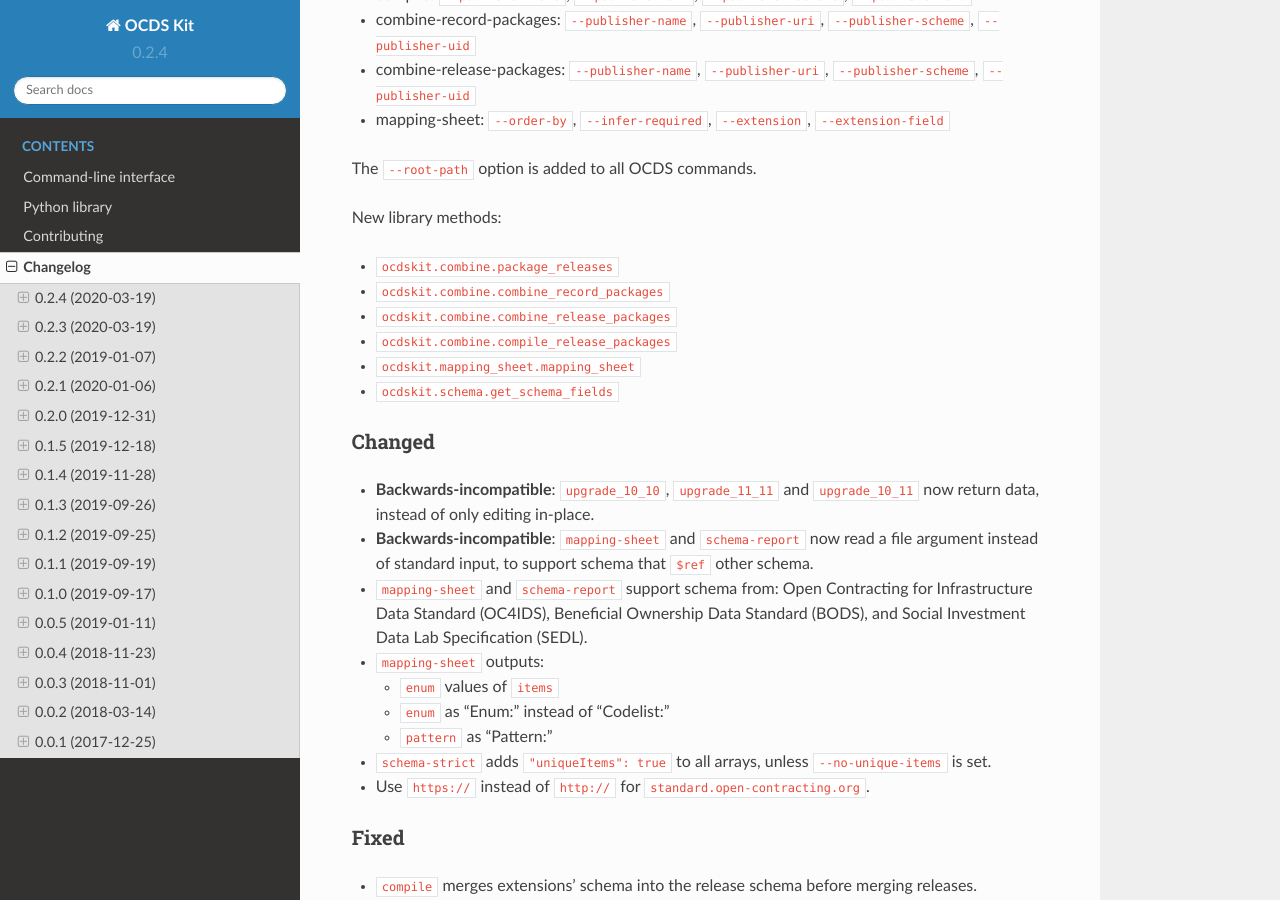
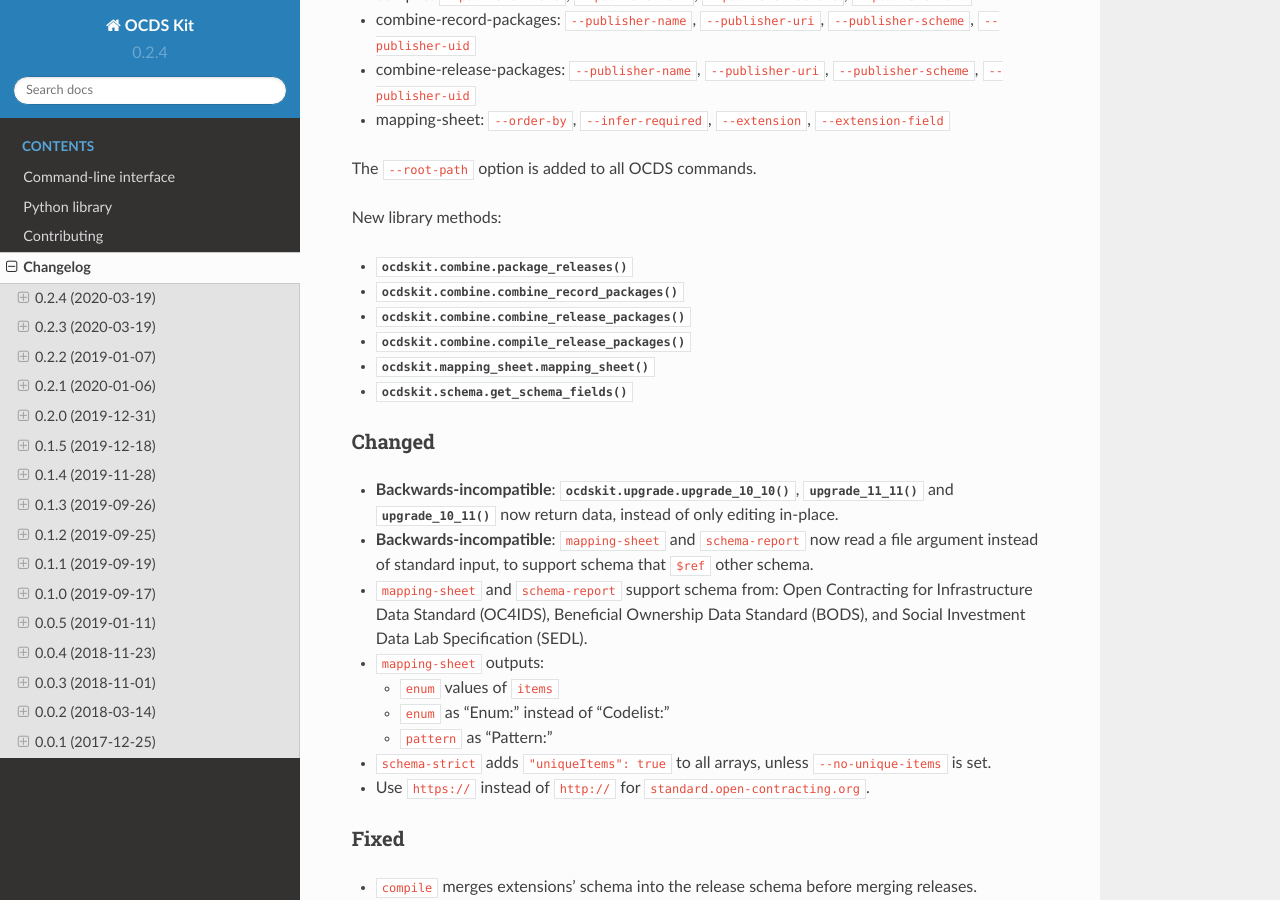
Before and after one commit to open-contracting/ocdskit, a Sphinx documentation site: the page built from docs/changelog.rst, in a window 1280 px wide and 900 px high, scrolled down 4032 px. Built offline with Sphinx 7.4.7 and the Read the Docs theme 2.0.0, drawn with Linux system fonts in a browser that asks for light colours; pages that are not in the unit, such as notebooks, are missing from menus; some of the changed lines change nothing that is shown; some of the changed text lies outside the part shown.

Commit message:
Add references from changelog

```diff
--- a/docs/changelog.rst
+++ b/docs/changelog.rst
@@ -21,13 +21,13 @@ New CLI commands:
 
 New library module:
 
--  ``ocdskit.oc4ids``
+-  :mod:`ocdskit.oc4ids`
 
 Changed
 ~~~~~~~
 
-- ``compile`` errors if an ``ocid`` field is missing from a release.
-- ``upgrade`` upgrades records.
+-  ``compile`` errors if an ``ocid`` field is missing from a release.
+-  ``upgrade`` upgrades records.
 
 0.2.2 (2019-01-07)
 ------------------
@@ -73,7 +73,7 @@ Added
 
 New library module:
 
-- ``ocdskit.packager``
+-  :mod:`ocdskit.packager`
 
 Changed
 ~~~~~~~
@@ -85,7 +85,7 @@ CLI:
 
 Library:
 
--  **Backwards-incompatible**: Rename ``ocdskit.combine.compile_release_packages`` to ``ocdskit.combine.merge``
+-  **Backwards-incompatible**: Rename ``ocdskit.combine.compile_release_packages`` to :meth:`ocdskit.combine.merge`.
 
 Fixed
 ~~~~~
@@ -100,8 +100,8 @@ Added
 
 New library methods:
 
--  ``ocdskit.util.is_record``
--  ``ocdskit.util.is_release``
+-  :meth:`ocdskit.util.is_record`
+-  :meth:`ocdskit.util.is_release`
 
 The internal methods ``ocdskit.util.json_load`` and ``ocdskit.util.json_loads`` are removed.
 
@@ -125,7 +125,7 @@ New CLI commands:
 
 New library methods:
 
--  ``ocdskit.combine.package_records``
+-  :meth:`ocdskit.combine.package_records`
 
 Changed
 ~~~~~~~
@@ -151,7 +151,7 @@ Changed
 Changed
 ~~~~~~~
 
--  Align the library methods ``ocdskit.util.json_dump`` and ``ocdskit.util.json_dumps``.
+-  Align the library methods :meth:`ocdskit.util.json_dump` and :meth:`ocdskit.util.json_dumps`.
 
 0.1.1 (2019-09-19)
 ------------------
@@ -186,17 +186,17 @@ The ``--root-path`` option is added to all OCDS commands.
 
 New library methods:
 
--  ``ocdskit.combine.package_releases``
--  ``ocdskit.combine.combine_record_packages``
--  ``ocdskit.combine.combine_release_packages``
--  ``ocdskit.combine.compile_release_packages``
--  ``ocdskit.mapping_sheet.mapping_sheet``
--  ``ocdskit.schema.get_schema_fields``
+-  :meth:`ocdskit.combine.package_releases`
+-  :meth:`ocdskit.combine.combine_record_packages`
+-  :meth:`ocdskit.combine.combine_release_packages`
+-  :meth:`ocdskit.combine.compile_release_packages`
+-  :meth:`ocdskit.mapping_sheet.mapping_sheet`
+-  :meth:`ocdskit.schema.get_schema_fields`
 
 Changed
 ~~~~~~~
 
--  **Backwards-incompatible**: ``upgrade_10_10``, ``upgrade_11_11`` and ``upgrade_10_11`` now return data, instead of only editing in-place.
+-  **Backwards-incompatible**: :meth:`ocdskit.upgrade.upgrade_10_10`, :meth:`~ocdskit.upgrade.upgrade_11_11` and :meth:`~ocdskit.upgrade.upgrade_10_11` now return data, instead of only editing in-place.
 -  **Backwards-incompatible**: ``mapping-sheet`` and ``schema-report`` now read a file argument instead of standard input, to support schema that ``$ref`` other schema.
 -  ``mapping-sheet`` and ``schema-report`` support schema from: Open Contracting for Infrastructure Data Standard (OC4IDS), Beneficial Ownership Data Standard (BODS), and Social Investment Data Lab Specification (SEDL).
 -  ``mapping-sheet`` outputs:
```
